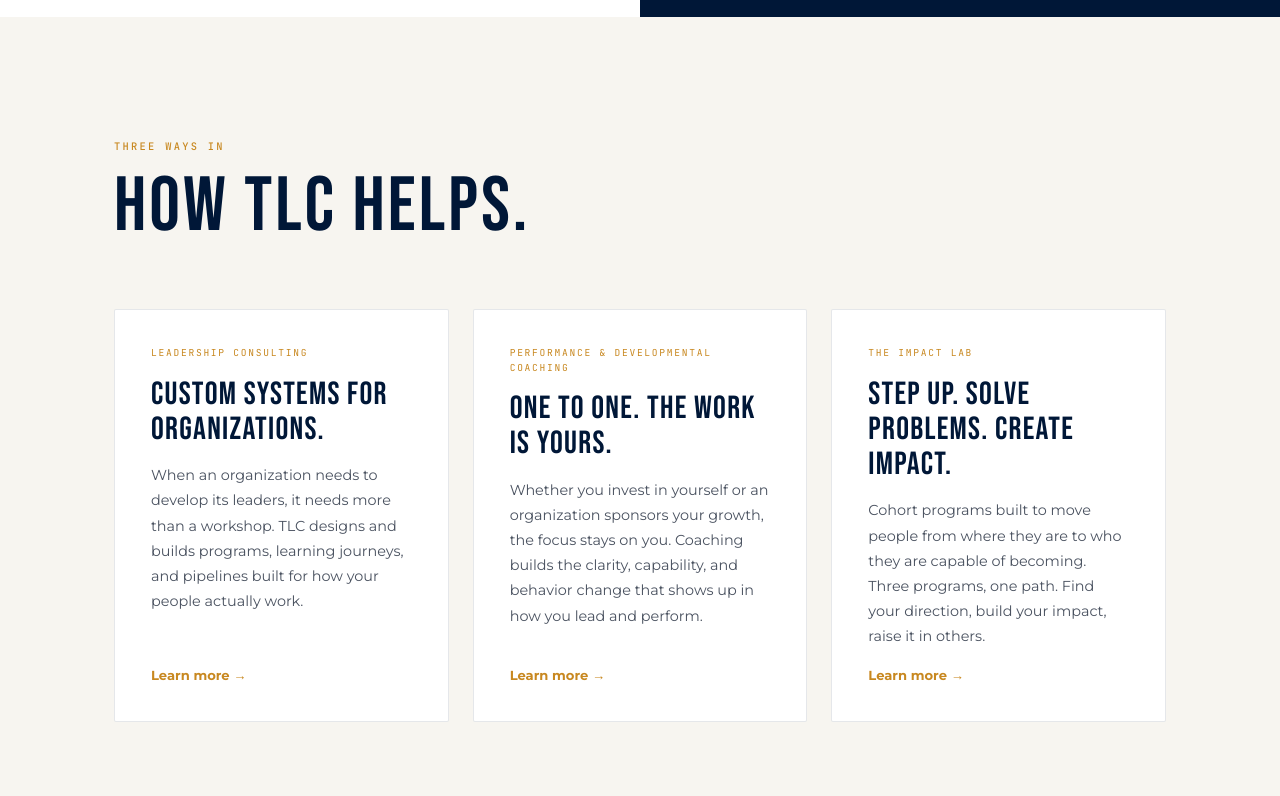
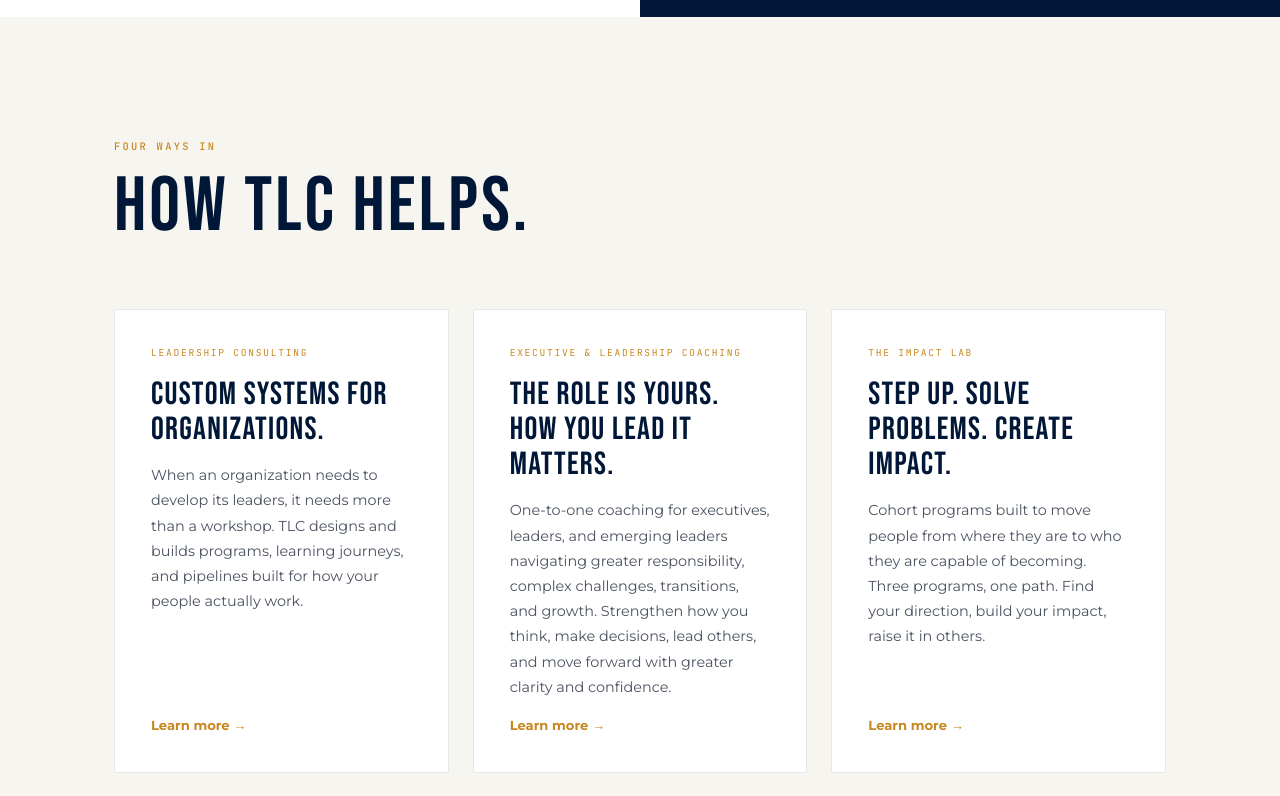
Before and after one commit to avelez94/TLC, a Next.js app: page / in a window 1280 px wide. Shown: the part 3340-4136 px from the top of the page. Built offline with nearby package versions, Linux system fonts and the light colour scheme.

Commit message:
Add parent coaching service card

```diff
--- a/src/app/(public)/page.tsx
+++ b/src/app/(public)/page.tsx
@@ -116,14 +116,15 @@ export default function Home() {
       <section style={{ background: 'var(--paper)', padding: 'clamp(4.5rem, 9vw, 8rem) 0' }} aria-label="Services">
         <div className="container">
           <div className="reveal" style={{ marginBottom: 'clamp(2.5rem, 5vw, 4rem)' }}>
-            <span className="eyebrow">Three ways in</span>
+            <span className="eyebrow">Four ways in</span>
             <h2 style={{ fontFamily: "'Bebas Neue', sans-serif", fontSize: 'clamp(2.5rem, 6vw, 5rem)', color: 'var(--navy)', letterSpacing: '0.04em', lineHeight: 1, marginTop: '0.75rem' }}>How TLC helps.</h2>
           </div>
           <div style={{ display: 'grid', gridTemplateColumns: 'repeat(3, 1fr)', gap: '1.5rem' }} className="services-grid">
             {[
               { href: '/consulting', tag: 'Leadership Consulting', title: 'Custom systems for organizations.', desc: 'When an organization needs to develop its leaders, it needs more than a workshop. TLC designs and builds programs, learning journeys, and pipelines built for how your people actually work.', delay: '0s' },
-              { href: '/coaching', tag: 'Performance & Developmental Coaching', title: 'One to one. The work is yours.', desc: 'Whether you invest in yourself or an organization sponsors your growth, the focus stays on you. Coaching builds the clarity, capability, and behavior change that shows up in how you lead and perform.', delay: '0.12s' },
+              { href: '/coaching', tag: 'Executive & Leadership Coaching', title: 'THE ROLE IS YOURS. HOW YOU LEAD IT MATTERS.', desc: 'One-to-one coaching for executives, leaders, and emerging leaders navigating greater responsibility, complex challenges, transitions, and growth. Strengthen how you think, make decisions, lead others, and move forward with greater clarity and confidence.', delay: '0.12s' },
               { href: '/impact', tag: 'The Impact Lab', title: 'Step up. Solve problems. Create impact.', desc: 'Cohort programs built to move people from where they are to who they are capable of becoming. Three programs, one path. Find your direction, build your impact, raise it in others.', delay: '0.24s' },
+              { href: '/coaching/parents', tag: 'Coaching for Parents', title: 'YOU CARRY A LOT. MAKE SPACE FOR YOU.', desc: 'Parenting is only one part of your life. One-to-one coaching gives you space to think through work, relationships, personal growth, family, important decisions, and what is next. Strengthen how you show up everywhere.', delay: '0.36s' },
             ].map(({ href, tag, title, desc, delay }) => (
               <Link key={href} href={href} className="reveal" style={{ background: 'white', border: '1px solid rgba(0,23,55,0.1)', borderRadius: '2px', padding: '2.25rem', display: 'flex', flexDirection: 'column', gap: '1rem', textDecoration: 'none', color: 'inherit', cursor: 'pointer', transition: 'transform 0.2s, box-shadow 0.2s', position: 'relative', transitionDelay: delay }}>
                 <span style={{ fontFamily: "'JetBrains Mono', monospace", fontSize: '0.6rem', letterSpacing: '0.18em', textTransform: 'uppercase', color: 'var(--gold)' }}>{tag}</span>
```
